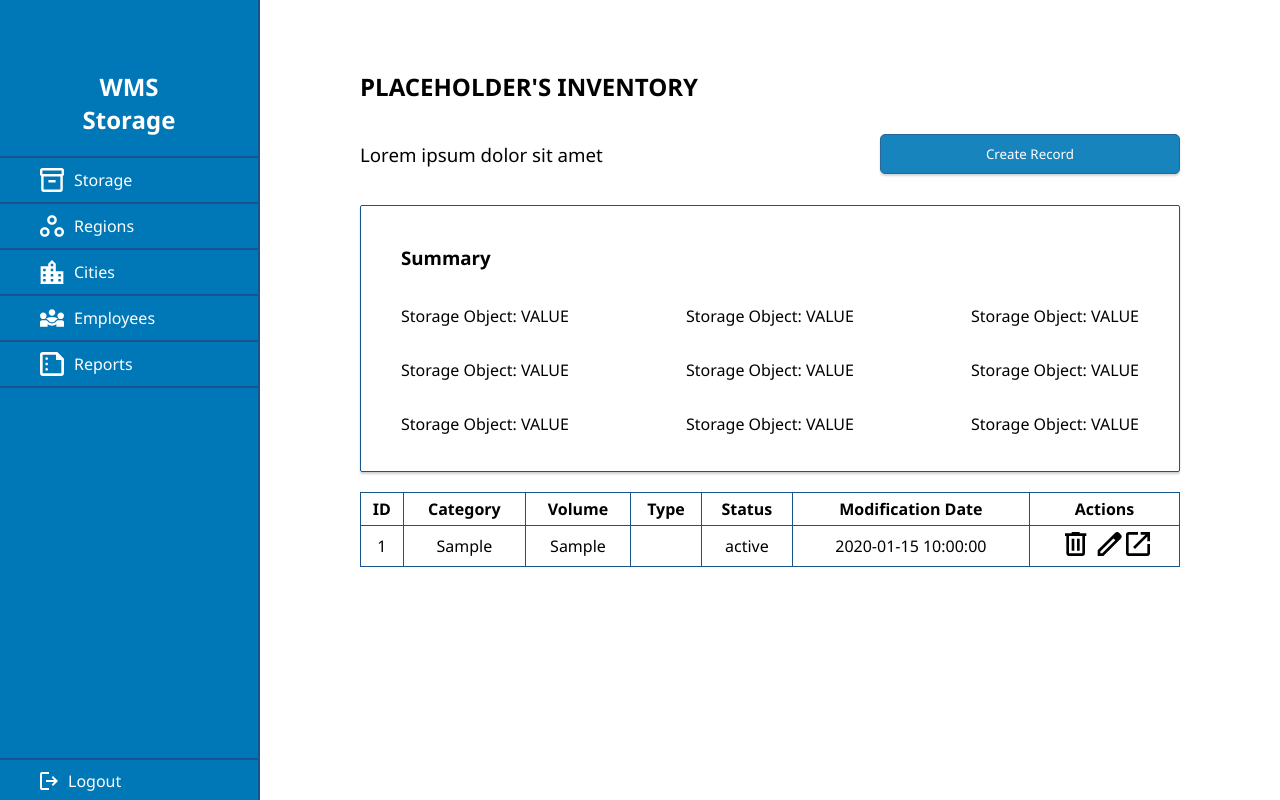
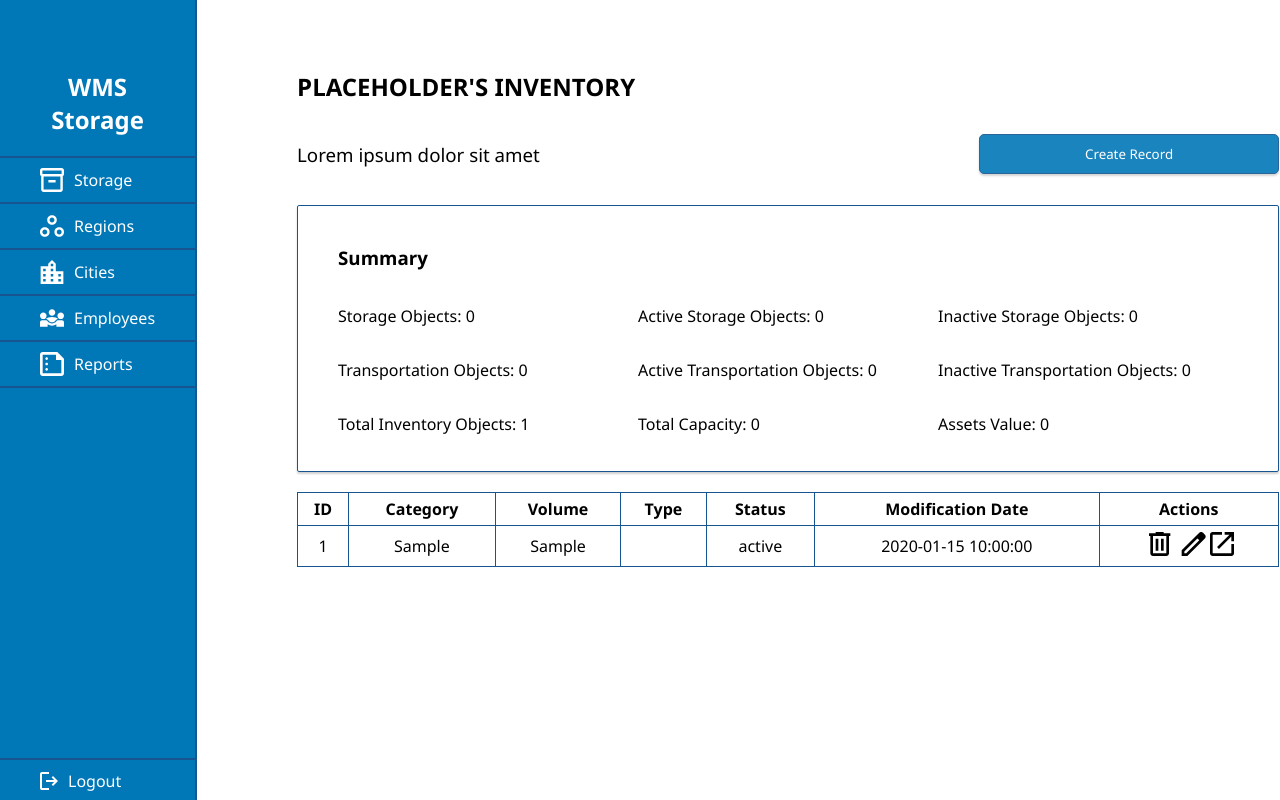
Before and after one commit to OrcunSelbasan/engr-372-term-project, a PHP site: page /view/storage.php in a window 1280 px wide; the page is wider, and only the part inside the window is pictured. Run offline with PHP 8.4, Linux system fonts and the light colour scheme; the visitor is signed in with stand-in values (Sample User, id 1); tables that the repository leaves empty or names only in its code hold one stand-in row (values such as "Sample post").

Commit message:
Added stats

```diff
--- a/controller/ControllerStorage.php
+++ b/controller/ControllerStorage.php
@@ -137,4 +137,31 @@ class ControllerStorage
         $queryResult =  $this->entity->deleteById($id);
         return $queryResult == true;
     }
+
+    public function getStats()
+    {
+        $storageObjs =  $this->entity->getStat("category", "category='bin'")->fetch_row()[0];
+        $activeStorageObjs =  $this->entity->getStat("category", "category='bin' AND initial_status='active'")->fetch_row()[0];
+        $inctiveStorageObjs =  $this->entity->getStat("category", "category='bin' AND initial_status<>'active'")->fetch_row()[0];
+
+        $transportationObjs =  $this->entity->getStat("category", "category='truck'")->fetch_row()[0];
+        $activeTransportationObjs =  $this->entity->getStat("category", "category='truck' AND initial_status='active'")->fetch_row()[0];
+        $inctiveTransportationObjs =  $this->entity->getStat("category", "category='truck' AND initial_status<>'active'")->fetch_row()[0];
+
+        $totalObjects =  $this->entity->getStat("id", "id>-1")->fetch_row()[0];
+
+        $totalVolume =  $this->entity->getStat("volume", "volume>-1", "sum")->fetch_row()[0];
+        $totalPrice =  $this->entity->getStat("value", "value>-1", "sum")->fetch_row()[0];
+        return [
+            'storageObjs' => $storageObjs,
+            'activeStorageObjs' => $activeStorageObjs,
+            'inctiveStorageObjs' => $inctiveStorageObjs,
+            'transportationObjs' => $transportationObjs,
+            'activeTransportationObjs' => $activeTransportationObjs,
+            'inctiveTransportationObjs' => $inctiveTransportationObjs,
+            'totalObjects' => $totalObjects,
+            'totalVolume' => $totalVolume,
+            'totalPrice' => $totalPrice,
+        ];
+    }
 }
--- a/css/index.css
+++ b/css/index.css
@@ -280,6 +280,7 @@ a:hover {
 }
 
 .storage-summary-row-item {
+  width: 300px;
 }
 
 .storage-table {
--- a/model/Storage.php
+++ b/model/Storage.php
@@ -48,7 +48,7 @@ class Storage
     {
         try {
             $result = $this->db->queryRaw("SELECT * FROM $this->table");
-            $this->db->close();
+            // $this->db->close();
             return $result;
         } catch (Exception $e) {
             var_dump($e->getMessage());
@@ -176,4 +176,20 @@ class Storage
         }
         return false;
     }
+
+    public function getStat($column, $condition, $op = "") {
+        try {
+            $statement = "SELECT COUNT($column) FROM $this->table WHERE $condition";
+            if ($op == "sum") {
+                $statement = "SELECT SUM($column) FROM $this->table";
+            }
+            $result = $this->db->queryRaw($statement);
+            return $result;
+        } catch (Exception $e) {
+            var_dump($e->getMessage());
+            return $e;
+        }
+        return false;
+
+    }
 }
--- a/view/storage.php
+++ b/view/storage.php
@@ -8,6 +8,7 @@ $auth->checkAuth();
 $controller = new ControllerStorage();
 $records = $controller->getAllRecords();
 $records = is_array($records) ? $records : [];
+$stats = $controller->getStats();
 
 function editActionHTML($id)
 {
@@ -89,43 +90,36 @@ function handleVolumeUnit($unit) {
             <h3>Summary</h3>
             <div class="storage-summary-row">
                 <div class="storage-summary-row-item">
-                    <p>Storage Object: <span>VALUE</span></p>
+                    <p>Storage Objects: <span><?php echo $stats['storageObjs'] ?></span></p>
                 </div>
                 <div class="storage-summary-row-item">
-                    <p>Storage Object: <span>VALUE</span></p>
+                    <p>Active Storage Objects:  <span><?php echo $stats['activeStorageObjs'] ?></span></p>
                 </div>
                 <div class="storage-summary-row-item">
-                    <p>Storage Object: <span>VALUE</span></p>
+                    <p>Inactive Storage Objects: <span><?php echo $stats['inctiveStorageObjs'] ?></span></p>
                 </div>
             </div>
             <div class="storage-summary-row">
                 <div class="storage-summary-row-item">
-                    <p>Storage Object: <span>VALUE</span></p>
+                    <p>Transportation Objects:  <span><?php echo $stats['transportationObjs'] ?></span></p>
                 </div>
                 <div class="storage-summary-row-item">
-                    <p>Storage Object: <span>VALUE</span></p>
+                    <p>Active Transportation Objects:  <span><?php echo $stats['activeTransportationObjs'] ?></span></p>
                 </div>
                 <div class="storage-summary-row-item">
-                    <p>Storage Object: <span>VALUE</span></p>
+                    <p>Inactive Transportation Objects:  <span><?php echo $stats['inctiveTransportationObjs'] ?></span></p>
                 </div>
             </div>
             <div class="storage-summary-row">
                 <div class="storage-summary-row-item">
-                    <p>Storage Object: <span>VALUE</span></p>
+                    <p>Total Inventory Objects:  <span><?php echo $stats['totalObjects'] ?></span></p>
                 </div>
                 <div class="storage-summary-row-item">
-                    <p>Storage Object: <span>VALUE</span></p>
+                    <p>Total Capacity: <span><?php echo $stats['totalVolume'] ?></span></p>
                 </div>
                 <div class="storage-summary-row-item">
-                    <p>Storage Object: <span>VALUE</span></p>
+                    <p>Assets Value: <span><?php echo $stats['totalPrice'] ?></span></p>
                 </div>
-            </div>
-            <div class="storage-summary-row">
-                <!-- <button class="btn btn-blue btn-storage-get-snapshot">
-                    <a href="link-download-snapshot" class="storage-action-btn">
-                        Get Snapshot
-                    </a>
-                </button> -->
             </div>
         </section>
         <section class="storage-table-wrapper">
```
